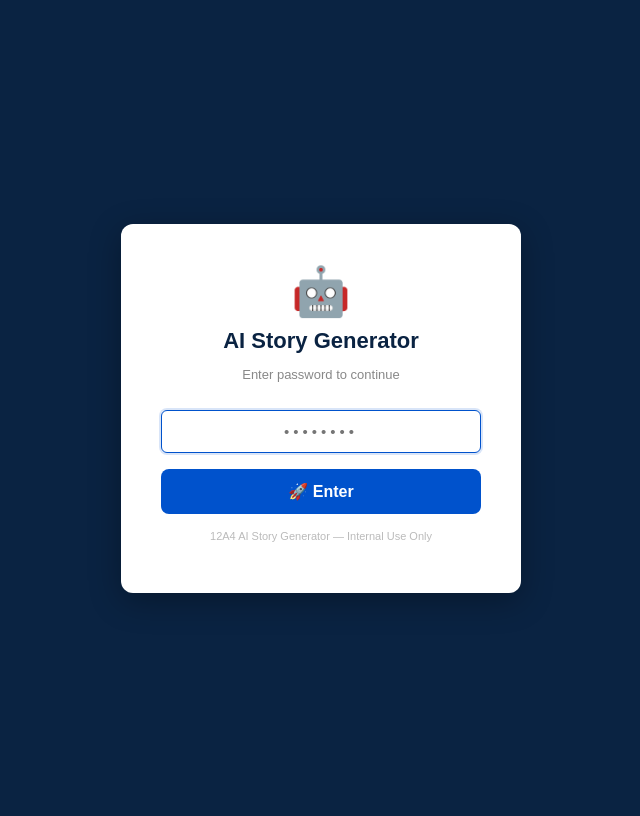
After one commit to Rajat90/AI-Story-Generator, a Flask app: page /login in a window 1280 px wide. The commit adds this page. Shown: the whole page, without its empty margins (319-959 px from the left). Run offline with Flask 3, Linux system fonts and the light colour scheme.

Commit message:
railway deploy added password

```diff
--- a/app.py
+++ b/app.py
@@ -1,4 +1,4 @@
-from flask import Flask, render_template, request, session, flash
+from flask import Flask, render_template, request, session, flash, redirect, url_for
 import urllib3
 import os
 from dotenv import load_dotenv
@@ -18,13 +18,33 @@ app.secret_key = os.getenv("FLASK_SECRET_KEY", "fallback-secret-key")
 # Input limits
 MAX_INPUT_LENGTH = 1000
 
+def is_authenticated():
+    return session.get("authenticated") == True
+
+@app.route("/login", methods=["GET", "POST"])
+def login():
+    if request.method == "POST":
+        password = request.form.get("password", "")
+        if password == os.getenv("APP_PASSWORD", "weare12a4champs"):
+            session["authenticated"] = True
+            return redirect(url_for("home"))
+        else:
+            flash("Wrong password. Please try again.", "error")
+    return render_template("login.html")
+
+@app.route("/logout")
+def logout():
+    session.clear()
+    return redirect(url_for("login"))
 
 # ─────────────────────────────────────────
 # Route 1: Home page
 # ─────────────────────────────────────────
 @app.route("/")
 def home():
-    return render_template("index.html")
+     if not is_authenticated():
+        return redirect(url_for("login"))
+     return render_template("index.html")
 
 
 # ─────────────────────────────────────────
@@ -32,6 +52,8 @@ def home():
 # ─────────────────────────────────────────
 @app.route("/generate", methods=["POST"])
 def generate():
+    if not is_authenticated():
+        return redirect(url_for("login"))
     raw_input = request.form.get("raw_story", "").strip()
 
     # ── Validation ──────────────────────────
@@ -85,6 +107,8 @@ def generate():
 # ─────────────────────────────────────────
 @app.route("/approve", methods=["POST"])
 def approve():
+    if not is_authenticated():
+        return redirect(url_for("login"))
 
     # ── Read story from form ─────────────────
     story = {
--- /dev/null
+++ b/templates/login.html
@@ -0,0 +1,90 @@
+<!DOCTYPE html>
+<html lang="en">
+<head>
+    <meta charset="UTF-8">
+    <title>12A4 AI Story Generator — Login</title>
+    <style>
+        * { box-sizing: border-box; }
+        body {
+            font-family: Arial, sans-serif;
+            background: #0A2342;
+            min-height: 100vh;
+            display: flex;
+            align-items: center;
+            justify-content: center;
+        }
+        .card {
+            background: white;
+            border-radius: 12px;
+            padding: 40px;
+            width: 100%;
+            max-width: 400px;
+            box-shadow: 0 8px 32px rgba(0,0,0,0.3);
+            text-align: center;
+        }
+        .logo { font-size: 48px; margin-bottom: 8px; }
+        h1 { color: #0A2342; font-size: 22px; margin: 0 0 6px 0; }
+        .subtitle { color: #888; font-size: 13px; margin-bottom: 28px; }
+        .flash-error {
+            background: #ffebe6;
+            border: 1px solid #de350b;
+            color: #bf2600;
+            padding: 10px;
+            border-radius: 6px;
+            margin-bottom: 16px;
+            font-size: 13px;
+        }
+        input[type="password"] {
+            width: 100%;
+            padding: 12px;
+            border: 1px solid #ddd;
+            border-radius: 6px;
+            font-size: 15px;
+            text-align: center;
+            letter-spacing: 4px;
+            margin-bottom: 16px;
+        }
+        input[type="password"]:focus {
+            outline: none;
+            border-color: #0052cc;
+            box-shadow: 0 0 0 2px rgba(0,82,204,0.15);
+        }
+        .btn {
+            width: 100%;
+            padding: 13px;
+            background: #0052cc;
+            color: white;
+            border: none;
+            border-radius: 8px;
+            font-size: 16px;
+            font-weight: bold;
+            cursor: pointer;
+        }
+        .btn:hover { background: #0041a3; }
+        .hint { color: #bbb; font-size: 11px; margin-top: 16px; }
+    </style>
+</head>
+<body>
+<div class="card">
+    <div class="logo">🤖</div>
+    <h1>AI Story Generator</h1>
+    <p class="subtitle">Enter password to continue</p>
+
+    {% with messages = get_flashed_messages(with_categories=true) %}
+        {% if messages %}
+            {% for category, message in messages %}
+            <div class="flash-{{ category }}">⚠️ {{ message }}</div>
+            {% endfor %}
+        {% endif %}
+    {% endwith %}
+
+    <form method="POST">
+        <input type="password" name="password"
+               placeholder="••••••••" required autofocus>
+        <button type="submit" class="btn">🚀 Enter</button>
+    </form>
+
+    <p class="hint">12A4 AI Story Generator — Internal Use Only</p>
+</div>
+</body>
+</html>
```
Also changed, not shown: templates/index.html (+8 -0 lines).
